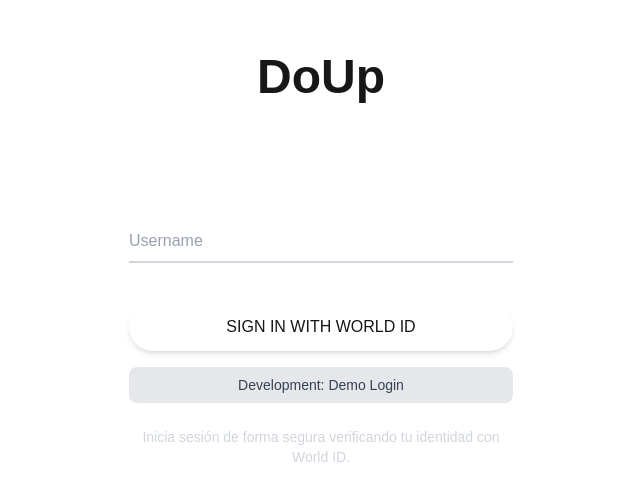
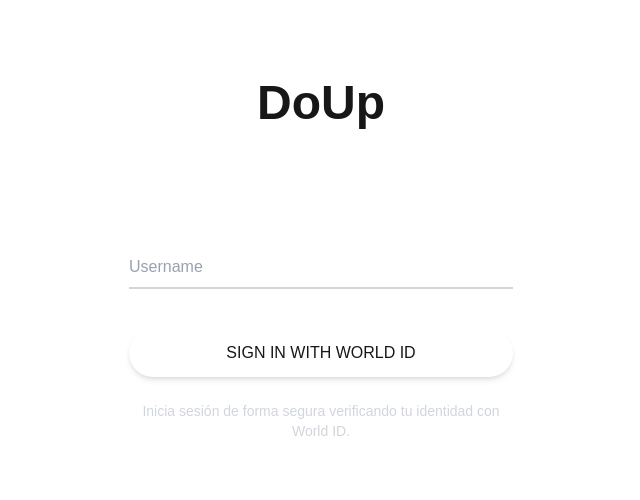
Before and after one commit to JudithFogacho/HackatonFront, a Next.js app: page /auth/login in a window 1280 px wide. Shown: the part 140-640 px from the top of the page, without its empty margins (319-959 px from the left). Built offline with nearby package versions, Linux system fonts and the light colour scheme; no server answers.

Commit message:
Fronted coreeeeoeeewdoee

```diff
--- a/package.json
+++ b/package.json
@@ -10,6 +10,7 @@
   },
   "dependencies": {
     "@worldcoin/idkit": "^2.1.0",
+    "@worldcoin/minikit-js": "^1.9.4",
     "axios": "^1.9.0",
     "framer-motion": "^12.12.1",
     "next": "15.3.2",
--- a/src/components/auth/WorldIDAuth.tsx
+++ b/src/components/auth/WorldIDAuth.tsx
@@ -1,8 +1,8 @@
 'use client';
 
-import { useState, useEffect } from 'react';
-import { useAuth } from '@/hooks/useAuth';
+import { useState } from 'react';
 import { useRouter } from 'next/navigation';
+import { MiniKit } from '@worldcoin/minikit-js';
 
 interface WorldIDAuthProps {
   onSuccess?: () => void;
@@ -11,89 +11,80 @@
 export default function WorldIDAuth({ onSuccess }: WorldIDAuthProps) {
   const [isLoading, setIsLoading] = useState(false);
   const [error, setError] = useState<string | null>(null);
-  const { login } = useAuth();
   const router = useRouter();
   const apiUrl = process.env.NEXT_PUBLIC_API_URL || 'https://hackatondoup.onrender.com';
 
-  // Function to handle World ID authentication through Mini App
-  const handleWorldIDAuth = () => {
+  // Función principal de autenticación
+  const handleWorldIDAuth = async () => {
     setIsLoading(true);
     setError(null);
 
     try {
-      // App parameters
-      const appId = 'app_805d8030cf7f6ba31af4010e5fd9a143'; // Your World ID App ID
-      const action = 'doup-user-verification'; // Must match exactly what's in the Developer Portal
+      // Generar un UUID para el nonce
+      const nonce = crypto.randomUUID().replace(/-/g, '');
 
-      // Construct properly encoded redirect URL - this is critical
-      const redirectUrl = encodeURIComponent(`${window.location.origin}/auth/callback`);
+      // Usar el comando walletAuth de MiniKit
+      const result = await MiniKit.commandsAsync.walletAuth({
+        nonce,
+        expirationTime: new Date(Date.now() + 7 * 24 * 60 * 60 * 1000),
+        notBefore: new Date(Date.now() - 24 * 60 * 60 * 1000),
+        statement: `Authenticate (${crypto.randomUUID().replace(/-/g, '')}).`,
+      });
 
-      // Construct the Mini App URL according to specs
-      const miniAppUrl = `https://worldcoin.org/mini-app?app_id=${appId}&action=${action}&redirect_url=${redirectUrl}`;
+      // Verificar el resultado
+      if (result.finalPayload.status !== 'success') {
+        throw new Error(result.finalPayload.error_code || 'Authentication failed');
+      }
 
-      console.log('Opening World ID Mini App:', miniAppUrl);
+      console.log('Authentication successful:', result.finalPayload);
 
-      // Open the Mini App in the current window
-      window.location.href = miniAppUrl;
-    } catch (err: any) {
-      console.error('Error launching Mini App:', err);
-      setError('Failed to launch World ID verification');
-      setIsLoading(false);
-    }
-  };
-
-  // Alternative login for development/testing
-  const handleDemoLogin = async () => {
-    setIsLoading(true);
-    setError(null);
-
-    try {
-      const nickname = 'Demo_User_' + Math.random().toString(36).substring(2, 8);
-      console.log('Starting demo login for:', nickname);
-
-      const response = await fetch(`${apiUrl}/api/auth/demo-login`, {
+      // Enviar los datos al backend para verificación
+      const response = await fetch(`${apiUrl}/api/auth/login`, {
         method: 'POST',
         headers: {
           'Content-Type': 'application/json'
         },
-        body: JSON.stringify({ nickname })
+        body: JSON.stringify({
+          walletAddress: MiniKit.user.walletAddress,
+          nickname: MiniKit.user.username,
+          profilePictureUrl: MiniKit.user.profilePictureUrl
+        })
       });
 
       if (!response.ok) {
         const errorData = await response.json();
-        throw new Error(errorData.error || 'Authentication error');
+        throw new Error(errorData.error || 'Server authentication failed');
       }
 
       const authData = await response.json();
       console.log('Login successful:', authData);
 
-      login(authData.token, authData.user);
+      // Almacenar el token en localStorage
+      localStorage.setItem('token', authData.token);
+      localStorage.setItem('user', JSON.stringify(authData.user));
 
-      // Navigate after login
-      setTimeout(() => {
-        if (onSuccess) {
-          onSuccess();
-        } else {
-          router.push('/jobs/categories');
-        }
-      }, 100);
+      // Redirección o callback
+      if (onSuccess) {
+        onSuccess();
+      } else {
+        router.push('/jobs/categories');
+      }
     } catch (err: any) {
-      console.error('Login error:', err);
-      setError(err.message || 'Authentication error. Please try again.');
+      console.error('Authentication error:', err);
+      setError(err.message || 'Authentication failed. Please try again.');
     } finally {
       setIsLoading(false);
     }
   };
 
   return (
-    <div className="flex flex-col items-center space-y-4">
+    <div className="flex flex-col items-center">
       {error && (
         <div className="mb-4 text-red-500 text-sm text-center">
           {error}
         </div>
       )}
 
-      {/* World ID Auth Button */}
       <button
         onClick={handleWorldIDAuth}
         disabled={isLoading}
@@ -111,17 +102,6 @@
           'SIGN IN WITH WORLD ID'
         )}
       </button>
-
-      {/* Demo Login (for development only) */}
-      {process.env.NODE_ENV === 'development' && (
-        <button
-          onClick={handleDemoLogin}
-          disabled={isLoading}
-          className="w-full bg-gray-200 text-gray-700 font-medium py-2 px-4 rounded-lg flex items-center justify-center text-sm"
-        >
-          Development: Demo Login
-        </button>
-      )}
     </div>
   );
 }
--- a/src/contexts/AuthContext.tsx
+++ b/src/contexts/AuthContext.tsx
@@ -1,7 +1,9 @@
+// src/contexts/AuthContext.tsx
 'use client';
 
 import React, { createContext, useContext, useState, useEffect, ReactNode } from 'react';
 import { useRouter } from 'next/navigation';
+import { MiniKit } from '@worldcoin/minikit-js';
 
 // Definir el tipo para el usuario
 type User = {
@@ -9,13 +11,6 @@
   nickname?: string;
   walletAddress?: string;
   profilePicture?: string;
-  professionalInfo?: {
-    hourlyRate: number;
-  };
-  statistics?: {
-    linksGenerated: number;
-    rating: number;
-  };
 };
 
 // Definir el tipo para el contexto
@@ -50,8 +45,16 @@
           const storedUser = localStorage.getItem('user');
 
           if (storedToken && storedUser) {
+            console.log('Loading stored session:', storedToken.substring(0, 10));
             setToken(storedToken);
             setUser(JSON.parse(storedUser));
+
+            // Asegurarse de que MiniKit tenga la info correcta
+            if (MiniKit.isInstalled()) {
+              console.log('MiniKit is installed, session loaded from storage');
+            }
+          } else {
+            console.log('No stored session found');
           }
         }
       } catch (error) {
@@ -72,36 +75,32 @@
   }, []);
 
   // Función para iniciar sesión
- // En src/contexts/AuthContext.tsx, busca la función login y asegúrate de que sea así:
+  const login = (newToken: string, newUser: User) => {
+    console.log('Setting auth state:', { token: newToken.substring(0, 10), user: newUser });
 
-const login = (newToken: string, newUser: User) => {
-  console.log('Setting auth state:', { token: newToken, user: newUser });
+    setToken(newToken);
+    setUser(newUser);
 
-  // Actualizar estado inmediatamente
-  setToken(newToken);
-  setUser(newUser);
-
-  // Guardar en localStorage
-  if (typeof window !== 'undefined') {
-    try {
+    // Guardar en localStorage
+    if (typeof window !== 'undefined') {
       localStorage.setItem('token', newToken);
       localStorage.setItem('user', JSON.stringify(newUser));
-      console.log('Auth data saved to localStorage');
-    } catch (error) {
-      console.error('Error saving to localStorage:', error);
+
+      // También lo guardamos como cookie para el middleware
+      document.cookie = `token=${newToken}; path=/; max-age=${7 * 24 * 60 * 60}; SameSite=Lax`;
     }
-  }
-};
+  };
 
   // Función para cerrar sesión
   const logout = () => {
     setToken(null);
     setUser(null);
 
-    // Limpiar localStorage
+    // Limpiar localStorage y cookies
     if (typeof window !== 'undefined') {
       localStorage.removeItem('token');
       localStorage.removeItem('user');
+      document.cookie = 'token=; path=/; max-age=0; SameSite=Lax';
     }
 
     // Redirigir al inicio
--- a/src/middleware.ts
+++ b/src/middleware.ts
@@ -1,5 +1,3 @@
-// src/middleware.ts
-
 import { NextResponse } from 'next/server';
 import type { NextRequest } from 'next/server';
 
@@ -15,29 +13,24 @@
   // Obtener la ruta
   const path = request.nextUrl.pathname;
 
-  // Obtener el token de autenticación
-  const token = request.cookies.get('token')?.value;
+  // Obtener el token de autenticación de la cookie
+  const token = request.cookies.get('token')?.value ||
+    // También intentar leer del encabezado por si es una API
+    request.headers.get('authorization')?.replace('Bearer ', '');
 
   console.log('Middleware checking path:', path, 'Token exists:', !!token);
 
   // Si la ruta es la raíz, redirigir a login
   if (path === '/') {
-    console.log('Root path detected, redirecting to /auth/login');
     return NextResponse.redirect(new URL('/auth/login', request.url));
   }
 
   // Si la ruta no es pública y no hay token, redirigir a login
   if (!isPublicRoute(path) && !token) {
-    console.log('Protected route without token, redirecting to login');
     const loginUrl = new URL('/auth/login', request.url);
+    // Guardar la URL de redirección para volver después del login
     loginUrl.searchParams.set('redirect', path);
     return NextResponse.redirect(loginUrl);
-  }
-
-  // Si hay token y el usuario está en login, redirigir a la página principal
-  if (token && path === '/auth/login') {
-    console.log('User already logged in, redirecting to categories');
-    return NextResponse.redirect(new URL('/jobs/categories', request.url));
   }
 
   return NextResponse.next();
```
Also changed, not shown: 1 other file (tests, documents, lock files or other folders).
